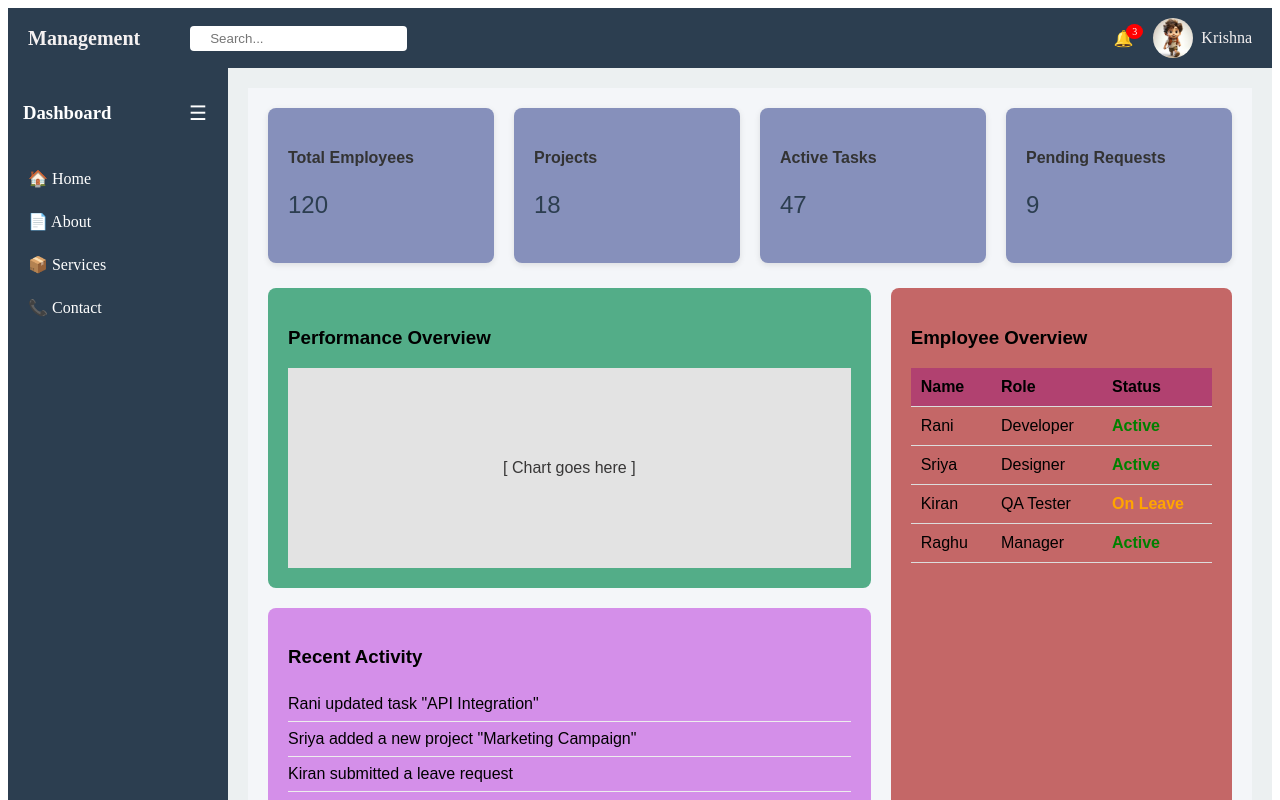
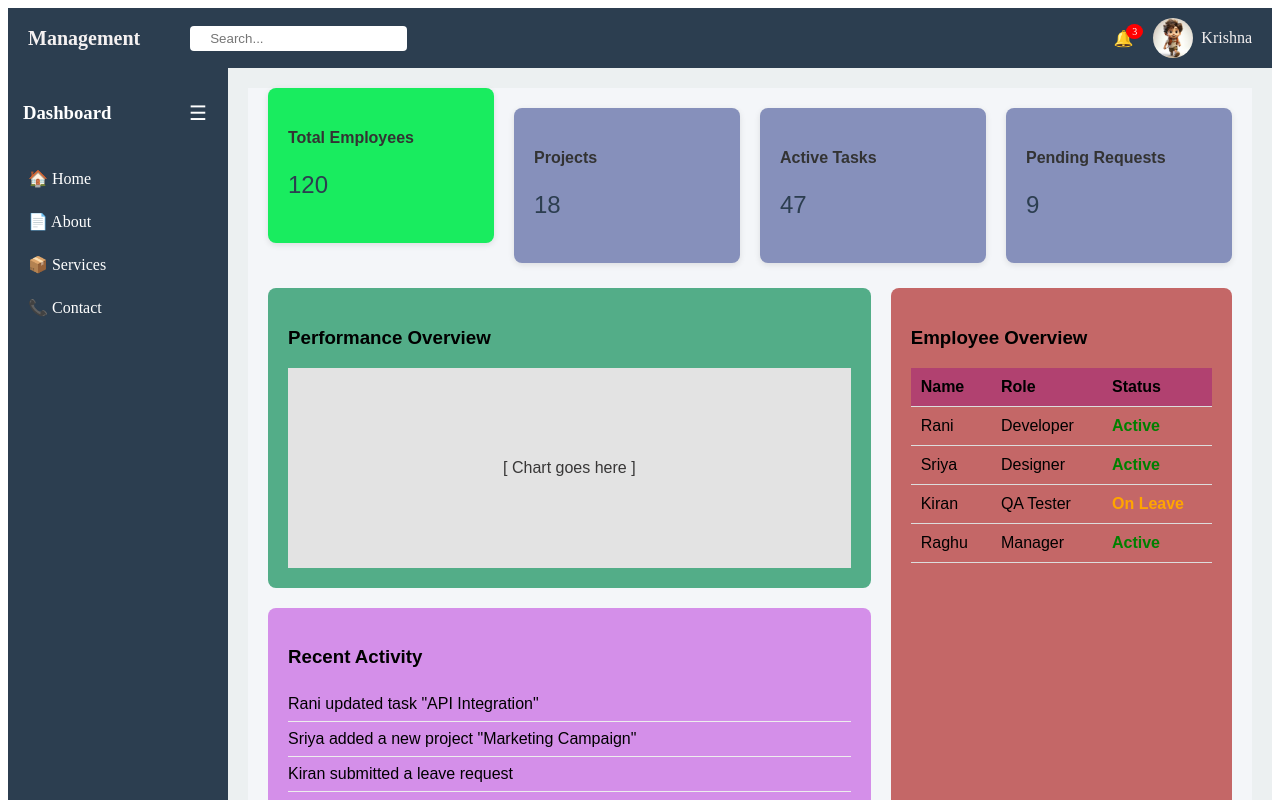
Before and after one commit to saikrishna76845/angular12, an Angular app: page / in a window 1280 px wide. In both pictures the pointer is over the element 381 px from the left and 185 px from the top of the page. Shown: the top 800 px of the page. Built offline with nearby package versions, Linux system fonts and the light colour scheme.

Commit message:
updated code

```diff
--- a/src/app/components/sidebar/sidebar.component.css
+++ b/src/app/components/sidebar/sidebar.component.css
@@ -119,6 +119,14 @@
   border-radius: 8px;
   padding: 20px;
   box-shadow: 0 2px 6px rgba(0,0,0,0.1);
+  cursor: pointer;
+  transition: 0.2s ease, box-shadow 0.2s ease;
+}
+
+.stat-card:hover {
+    transform: translateY(-20px);
+    /* box-shadow: 0 8px 16px rgba(0,0,0,0.15); */
+    background-color: #19ec5f;
 }
 
 .stat-card h4 {
```
